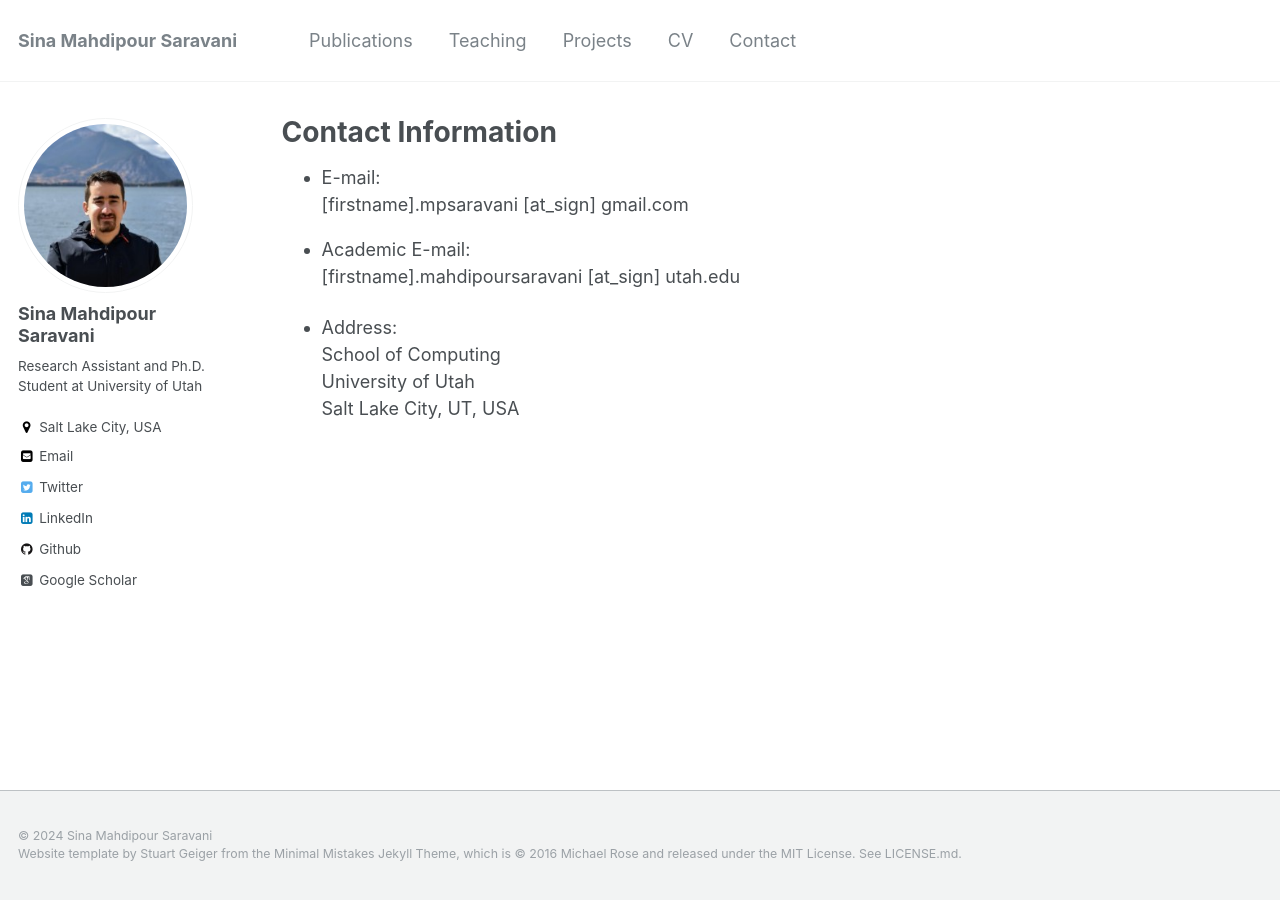
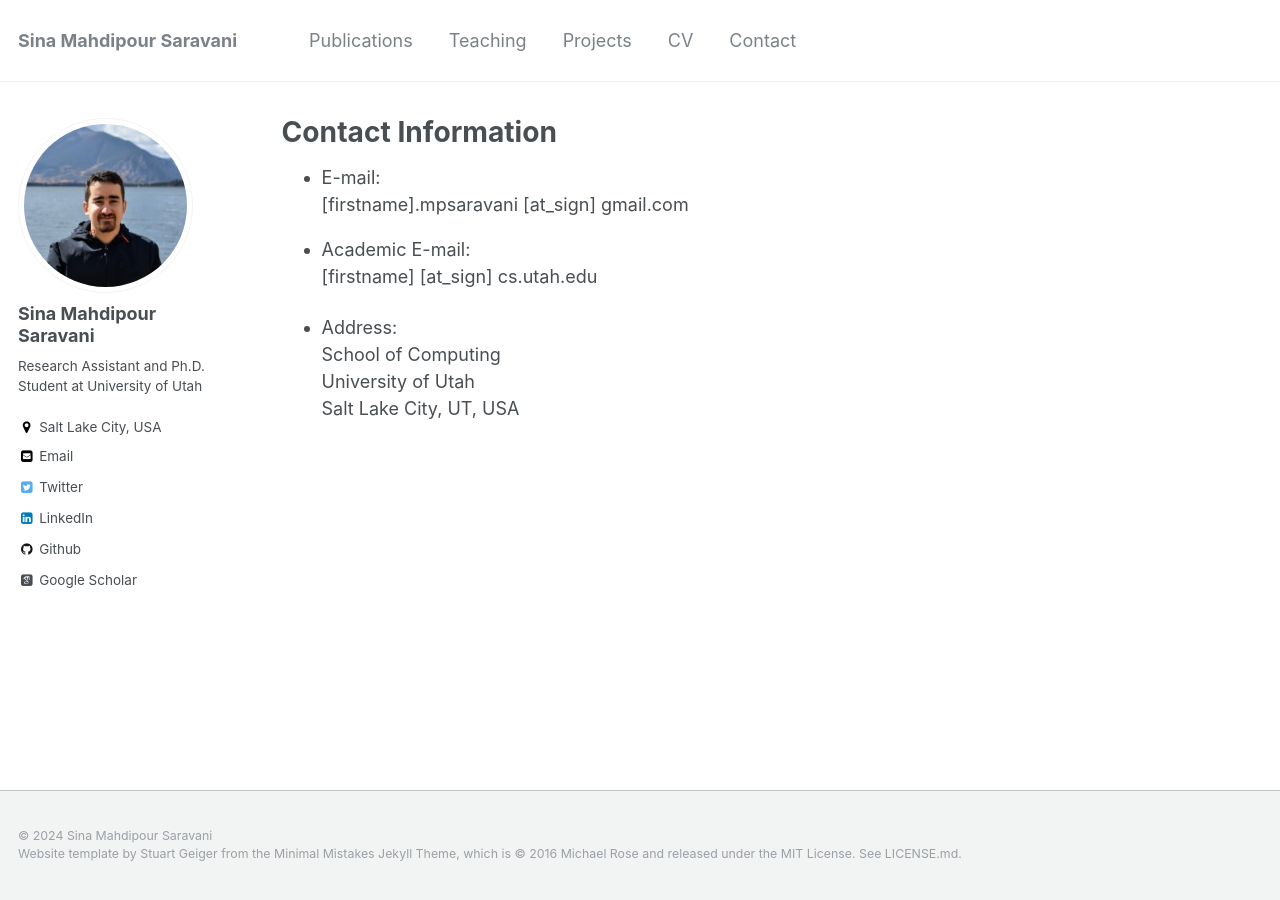
Before and after one commit to sinamps/sinamps.github.io, a Jekyll site: the page built from _pages/contact.md, in a window 1280 px wide. Built offline with Jekyll 4.4.1, drawn with Linux system fonts in a browser that asks for light colours; some web fonts are replaced.

Commit message:
Update contact.md

```diff
--- a/_pages/contact.md
+++ b/_pages/contact.md
@@ -6,7 +6,7 @@ author_profile: true
 ---
 
 * E-mail:<br>[firstname].mpsaravani [at_sign] gmail.com
-* Academic E-mail:<br>[firstname].mahdipoursaravani [at_sign] utah.edu
+* Academic E-mail:<br>[firstname] [at_sign] cs.utah.edu
 
 
 * Address:
```
